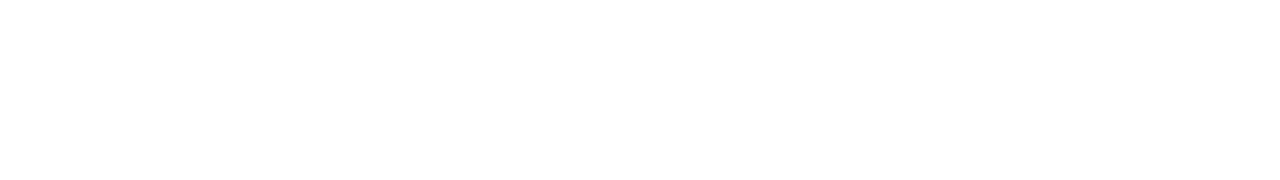
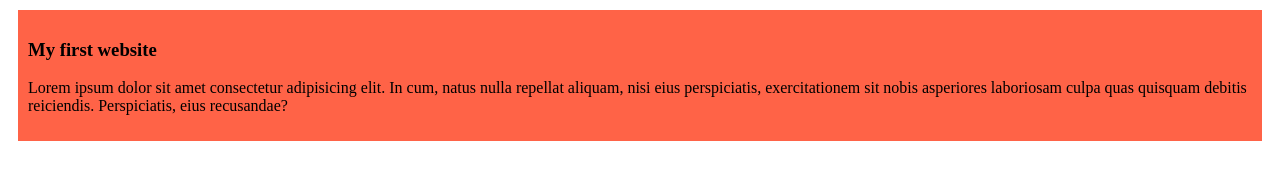
Before and after one commit to itznoman/my-simple-website, a plain HTML site: page index.html in a window 1280 px wide. Drawn offline with Linux system fonts and the light colour scheme.

Commit message:
My first blog

```diff
--- a/index.html
+++ b/index.html
@@ -4,8 +4,12 @@
     <meta charset="UTF-8">
     <meta name="viewport" content="width=device-width, initial-scale=1.0">
     <title>My simple website</title>
+    <link rel="stylesheet" href="styles/blogs.css">
 </head>
 <body>
-
+    <div>
+        <h3>My first website</h3>
+        <p>Lorem ipsum dolor sit amet consectetur adipisicing elit. In cum, natus nulla repellat aliquam, nisi eius perspiciatis, exercitationem sit nobis asperiores laboriosam culpa quas quisquam debitis reiciendis. Perspiciatis, eius recusandae?</p>
+    </div>
 </body>
 </html>
--- /dev/null
+++ b/styles/blogs.css
@@ -0,0 +1,5 @@
+div{
+    background-color: tomato;
+    padding: 10px;
+    margin: 10px;
+}
```
